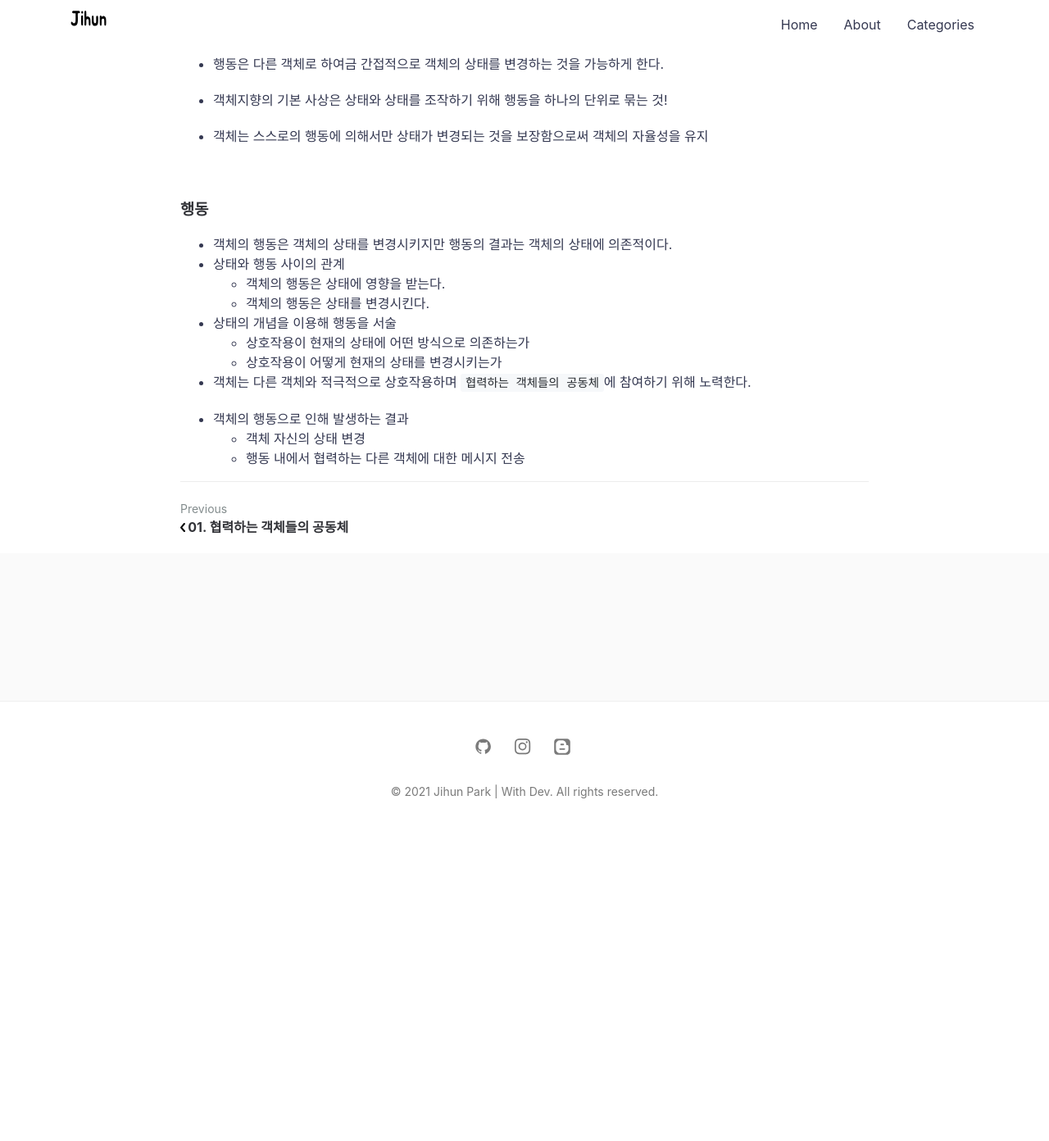
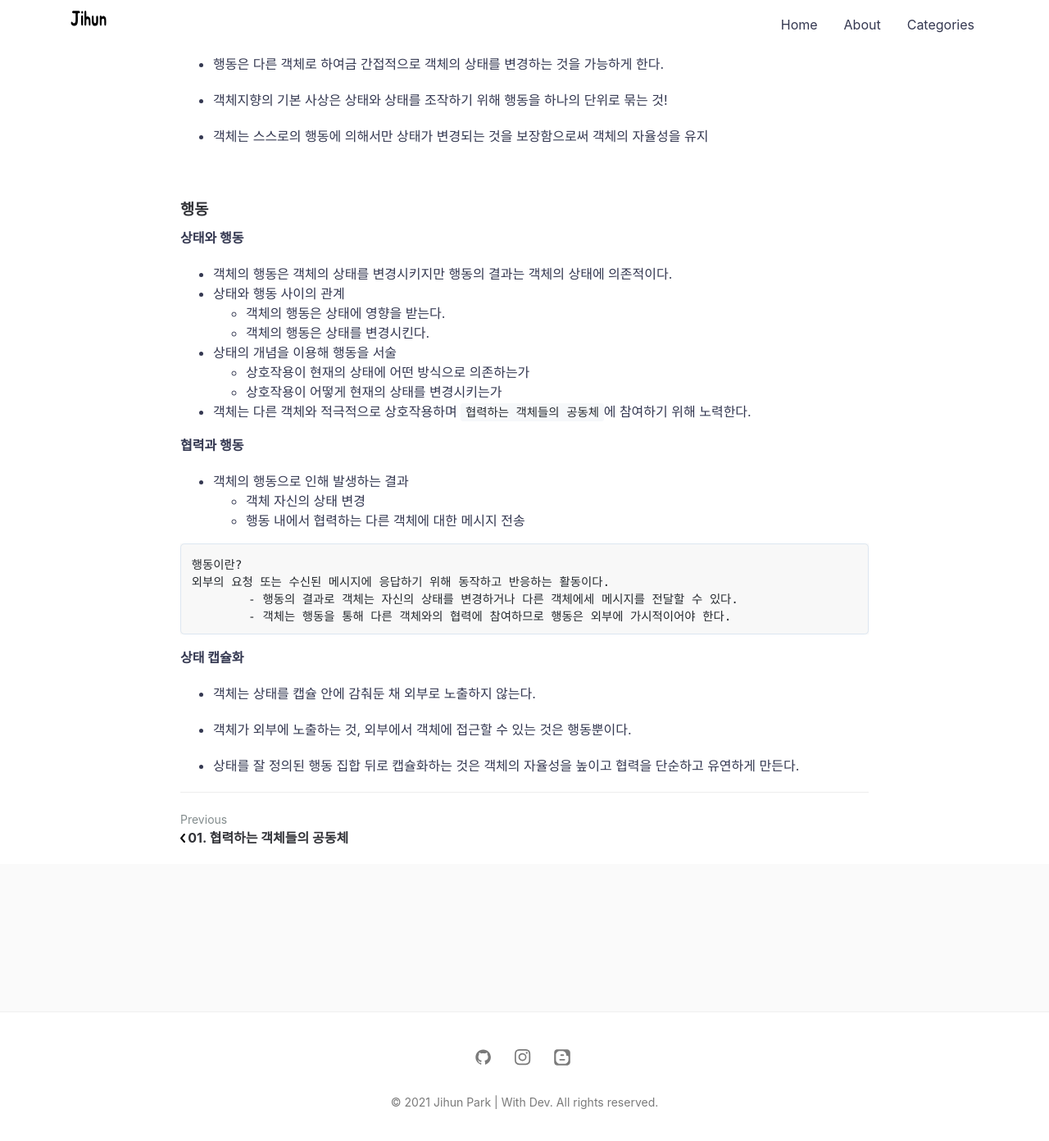
Before and after one commit to jihunparkme/jihunparkme.github.io, a Jekyll site: the page built from _posts/2021-01-26-TheEOO-이상한-나라의-객체.md, in a window 1280 px wide and 1400 px high, scrolled down 1938 px. Shown: the top 1392 px of the window at 82% size. Built offline with Jekyll 4.4.1, drawn with Linux system fonts in a browser that asks for light colours; comment, search, counter and statistics services are not loaded; before the commit the page ends 2959 px from its top, so only the background shows below that; some of the changed text lies outside the part shown.

Commit message:
add contents

````diff
--- a/_posts/2021-01-26-TheEOO-이상한-나라의-객체.md
+++ b/_posts/2021-01-26-TheEOO-이상한-나라의-객체.md
@@ -79,6 +79,8 @@ featured-img: TheEOO
 
 ### 행동
 
+**상태와 행동**
+
 - 객체의 행동은 객체의 상태를 변경시키지만 행동의 결과는 객체의 상태에 의존적이다.
 - 상태와 행동 사이의 관계
   - 객체의 행동은 상태에 영향을 받는다.
@@ -88,6 +90,23 @@ featured-img: TheEOO
   - 상호작용이 어떻게 현재의 상태를 변경시키는가
 - 객체는 다른 객체와 적극적으로 상호작용하며 `협력하는 객체들의 공동체`에 참여하기 위해 노력한다.
 
+**협력과 행동**
+
 - 객체의 행동으로 인해 발생하는 결과
   - 객체 자신의 상태 변경
   - 행동 내에서 협력하는 다른 객체에 대한 메시지 전송
+
+```
+행동이란?
+외부의 요청 또는 수신된 메시지에 응답하기 위해 동작하고 반응하는 활동이다.
+	- 행동의 결과로 객체는 자신의 상태를 변경하거나 다른 객체에세 메시지를 전달할 수 있다.
+	- 객체는 행동을 통해 다른 객체와의 협력에 참여하므로 행동은 외부에 가시적이어야 한다.
+```
+
+**상태 캡슐화**
+
+- 객체는 상태를 캡슐 안에 감춰둔 채 외부로 노출하지 않는다.
+
+- 객체가 외부에 노출하는 것, 외부에서 객체에 접근할 수 있는 것은 행동뿐이다.
+
+- 상태를 잘 정의된 행동 집합 뒤로 캡슐화하는 것은 객체의 자율성을 높이고 협력을 단순하고 유연하게 만든다.
````
